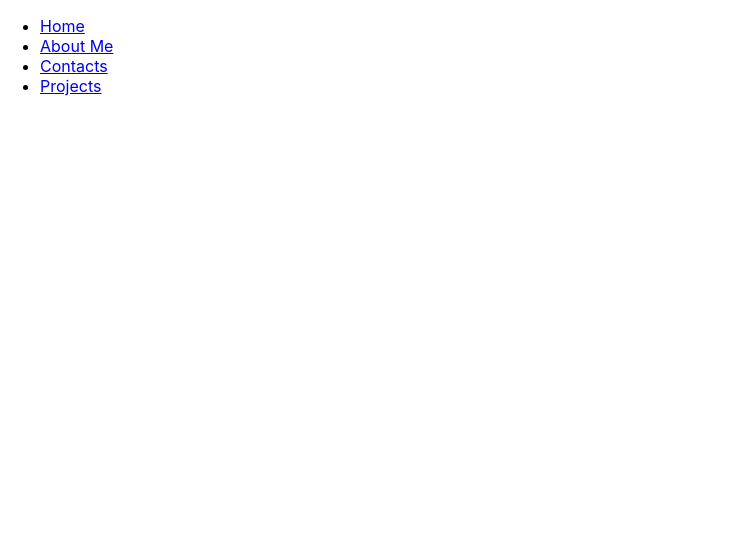
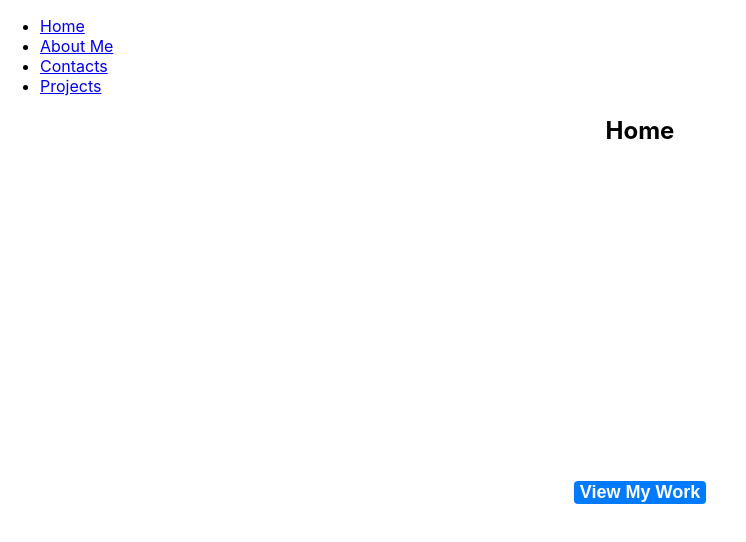
Before and after one commit to eli-codes/Portfolio, a React (Create React App) app in the folder et-portfolio/: page / in a window 1280 px wide. Shown: the top 542 px of the page, without its empty margins (0-746 px from the left). Built offline with nearby package versions, Linux system fonts and the light colour scheme.

Commit message:
Completed About Me js content

```diff
--- a/et-portfolio/src/App.js
+++ b/et-portfolio/src/App.js
@@ -7,21 +7,19 @@ import Hero from "./Hero";
 import AboutMe from "./AboutMe";
 import Contacts from "./Contacts";
 import Projects from "./Projects";
-
 function App() {
   return (
     <BrowserRouter>
       <Navigation />
       <div className="App">
         <Routes>
-          <Route exact path="/" component={Home} />
-          <Route path="/about-me" component={AboutMe} />
-          <Route path="/contacts" component={Contacts} />
-          <Route path="/projects" component={Projects} />
+          <Route exact path="/" element={<Home />} />
+          <Route path="/about-me" element={<AboutMe />} />
+          <Route path="/contacts" element={<Contacts />} />
+          <Route path="/projects" element={<Projects />} />
         </Routes>
       </div>
     </BrowserRouter>
   );
 }
-
 export default App;
--- a/et-portfolio/src/Home.js
+++ b/et-portfolio/src/Home.js
@@ -10,9 +10,6 @@ function Home() {
     <div className="home">
       <h2>Home</h2>
       <Hero />
-      <AboutMe />
-      <Contacts />
-      <Projects />
       {/* Home contents / links to other pages */}
     </div>
   );
--- a/et-portfolio/src/Navigation.js
+++ b/et-portfolio/src/Navigation.js
@@ -6,7 +6,7 @@ function Navigation() {
     <nav>
       <ul>
         <li>
-          <Link tp="/">Home</Link>
+          <Link to="/">Home</Link>
         </li>
         <li>
           <Link to="about-me">About Me</Link>
```
